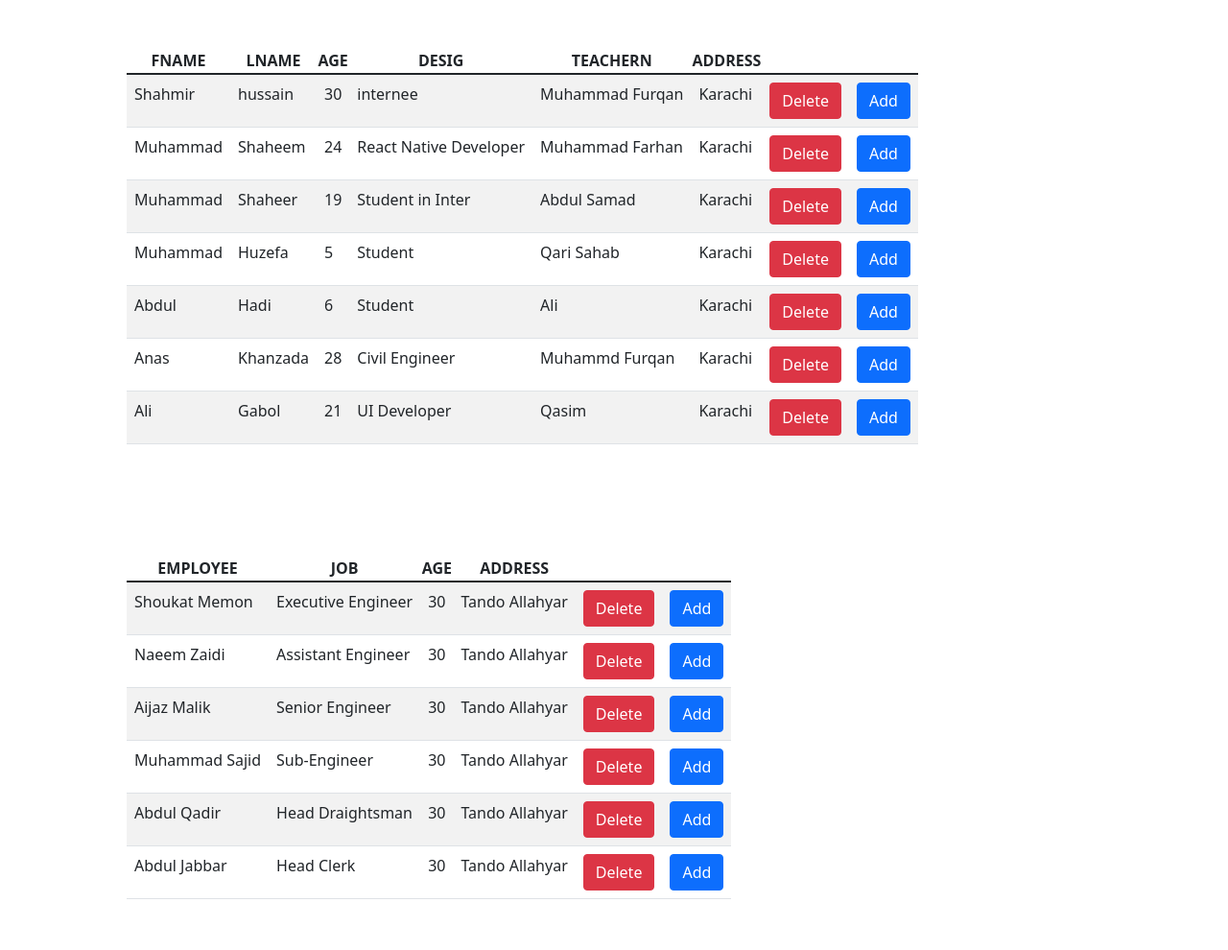
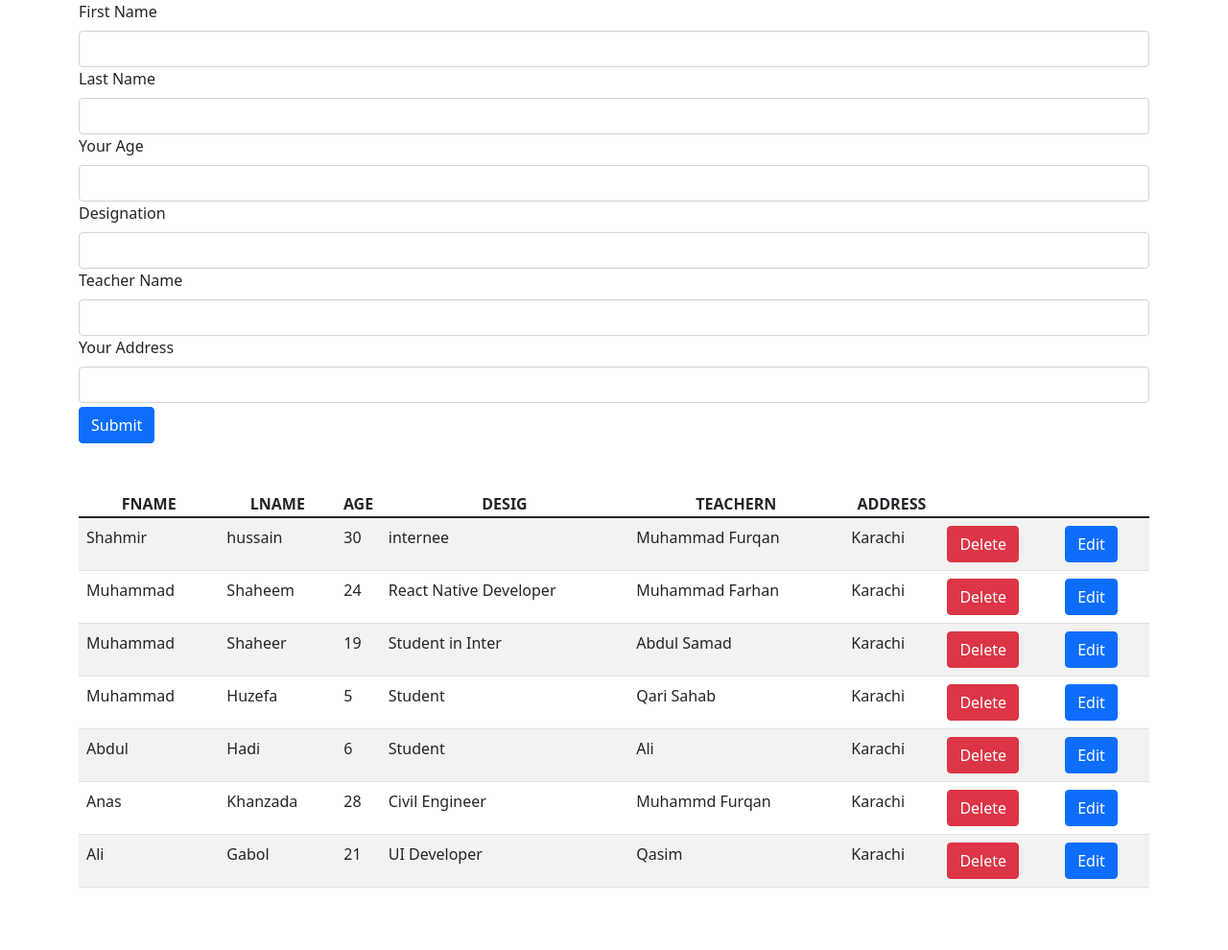
Before and after one commit to shehmirkz/javascript-project-useofevents, a plain HTML site: page index.html in a window 1280 px wide. Shown: the whole page at 96% size. After the commit the page ends 941 px from the top, so only its background shows below. Drawn offline with nearby package versions, Linux system fonts and the light colour scheme.

Commit message:
Added other Functionality

```diff
--- a/index.html
+++ b/index.html
@@ -12,15 +12,49 @@
 
 
 
+
     <div class="container">
         <div class="row">
-            <div class="col-12" id="project">
+            <div class="col-12">
+                <form id="myForm">
+                    <div>
+                      <label for="Inputfname" class="form-label">First Name</label>
+                      <input type="fname" class="form-control" id="Inputfname" aria-describedby="fnameHelp" required>
+                    </div>
+                    <div>
+                      <label for="Inputlname" class="form-label">Last Name</label>
+                      <input type="lname" class="form-control" id="Inputlname" required>
+                    </div>
+                    <div>
+                        <label for="inputAge" class="form-label">Your Age</label>
+                        <input type="age" class="form-control" id="inputAge" required>
+                      </div>
 
+                      <div>
+                        <label for="inputDesig" class="form-label">Designation</label>
+                        <input type="desig" class="form-control" id="inputDesig" required>
+                      </div>
+                      <div>
+                        <label for="inputTeacherN" class="form-label">Teacher Name</label>
+                        <input type="teacherName" class="form-control" id="inputTeacherN" required>
+                      </div>
 
+                      <div class="mb-1">
+                        <label for="inputAddress" class="form-label">Your Address</label>
+                        <input type="address" class="form-control" id="inputAddress" required>
+                      </div>
+                    <button type="submit" class="btn btn-primary">Submit</button>
+                  </form>
             </div>
+        </div>
+        <div class="row">
+            <div class="col-12" id="project"></div>
             <div id="testing"></div>
         </div>
     </div>
+
+
+
 
 
 
--- a/script.js
+++ b/script.js
@@ -60,54 +60,55 @@ let students = [
 ];
 
 
-let officeEmployees = [
-    {
-        employee: 'Shoukat Memon',
-        Job: 'Executive Engineer',
-        age: '30',
-        Address: 'Tando Allahyar',
-    },
-    {
-        employee: 'Naeem Zaidi',
-        job: 'Assistant Engineer',
-        age: '30',
-        Address: 'Tando Allahyar',
-    },
-    {
-        employee: 'Aijaz Malik',
-        job: 'Senior Engineer',
-        age: '30',
-        Address: 'Tando Allahyar',
-    },
-    {
-        employee: 'Muhammad Sajid',
-        job: 'Sub-Engineer',
-        age: '30',
-        Address: 'Tando Allahyar',
-    },
-    {
-        employee: 'Abdul Qadir',
-        job: 'Head Draightsman',
-        age: '30',
-        Address: 'Tando Allahyar',
-    },
-    {
-        employee: 'Abdul Jabbar',
-        job: 'Head Clerk',
-        age: '30',
-        Address: 'Tando Allahyar',
-    },
-];
+// let officeEmployees = [
+//     {
+//         employee: 'Shoukat Memon',
+//         Job: 'Executive Engineer',
+//         age: '30',
+//         Address: 'Tando Allahyar',
+//     },
+//     {
+//         employee: 'Naeem Zaidi',
+//         job: 'Assistant Engineer',
+//         age: '30',
+//         Address: 'Tando Allahyar',
+//     },
+//     {
+//         employee: 'Aijaz Malik',
+//         job: 'Senior Engineer',
+//         age: '30',
+//         Address: 'Tando Allahyar',
+//     },
+//     {
+//         employee: 'Muhammad Sajid',
+//         job: 'Sub-Engineer',
+//         age: '30',
+//         Address: 'Tando Allahyar',
+//     },
+//     {
+//         employee: 'Abdul Qadir',
+//         job: 'Head Draightsman',
+//         age: '30',
+//         Address: 'Tando Allahyar',
+//     },
+//     {
+//         employee: 'Abdul Jabbar',
+//         job: 'Head Clerk',
+//         age: '30',
+//         Address: 'Tando Allahyar',
+//     },
+// ];
+
 
 
 
 let renderTable = (items, elementId) => {
-
-    let mainTable = document.getElementById(elementId);
+    let conatiner = document.getElementById(elementId)
+    conatiner.innerHTML = '';
 
     let table = document.createElement('table');
     table.classList.add('table', 'table-striped', 'table-hover');
-    mainTable.appendChild(table);
+    conatiner.appendChild(table);
 
 
     let tableHead = document.createElement('thead');
@@ -118,13 +119,10 @@ let renderTable = (items, elementId) => {
     table.appendChild(tableBody);
 
 
-
-
     items.forEach((student, index) => {
         let row = document.createElement('tr');
         tableHead.appendChild(row);
         tableBody.appendChild(row);
-
 
 
         if (index === 0) {
@@ -152,8 +150,10 @@ let renderTable = (items, elementId) => {
         deleteButtonTd.appendChild(deleteButton);
         row.appendChild(deleteButtonTd);
 
-        deleteButton.onclick = function () {
-            tableBody.removeChild(row);
+        deleteButton.onclick = () => {
+            // console.log(index);
+           students.splice(index, 1);
+            renderTable(students, 'project');
         }
 
 
@@ -161,15 +161,60 @@ let renderTable = (items, elementId) => {
         let addButtononTd = document.createElement('td');
         let addButton = document.createElement('Button');
         addButton.classList.add('btn', 'btn-primary');
-        addButton.innerText = 'Add';
+        addButton.innerText = 'Edit';
         addButtononTd.appendChild(addButton);
         row.appendChild(addButtononTd);
 
-        addButton.onclick = function () {
-            tableBody.appendChild(row);
+
+        addButton.onclick = () => {
+            document.getElementById('Inputfname').value = student.fname;
+            document.getElementById('Inputlname').value = student.lname;
+            document.getElementById('inputAge').value = student.age;
+            document.getElementById('inputDesig').value = student.desig;
+            document.getElementById('inputTeacherN').value = student.teacherN;
+            document.getElementById('inputAddress').value = student.address;
+
         }
     })
 }
-renderTable(students, 'project');
+        renderTable(students, 'project');
 
-renderTable(officeEmployees, 'testing');
+
+
+
+
+let myForm = document.getElementById('myForm');
+
+myForm.addEventListener('submit', (e) => {
+
+    e.preventDefault();
+
+        let fname = document.getElementById('Inputfname').value
+            // console.log(fname);
+        let lname = document.getElementById('Inputlname').value
+            // console.log(lname);
+        let age = document.getElementById('inputAge').value
+            // console.log(age);
+        let desig = document.getElementById('inputDesig').value
+            // console.log(desig);
+        let teacherN = document.getElementById('inputTeacherN').value
+            // console.log(teacherN);
+        let address = document.getElementById('inputAddress').value
+            // console.log(address);
+
+            let item = {fname, lname, age, desig, teacherN, address};
+            console.log(item);
+            students.push(item);
+            renderTable(students, 'project');
+})
+
+
+// let secondTable = document.createElement('table');
+// secondTable.classList.add('table', 'table-striped');
+// mainTable.appendChild(secondTable);
+
+// let secondThead = document.createElement('thead');
+// secondTable.appendChild(secondThead);
+
+// let secondTbody = document.createElement('tbody');
+// secondTable.appendChild(secondTbody);
--- a/style.css
+++ b/style.css
@@ -1,4 +1,4 @@
 table {
-    display: inline-block;
-    padding: 50px;
+    padding: 100px 50px;
+    margin-top: 50px;
 }
```
Also changed, not shown: ruff.js (+49 -0 lines).
